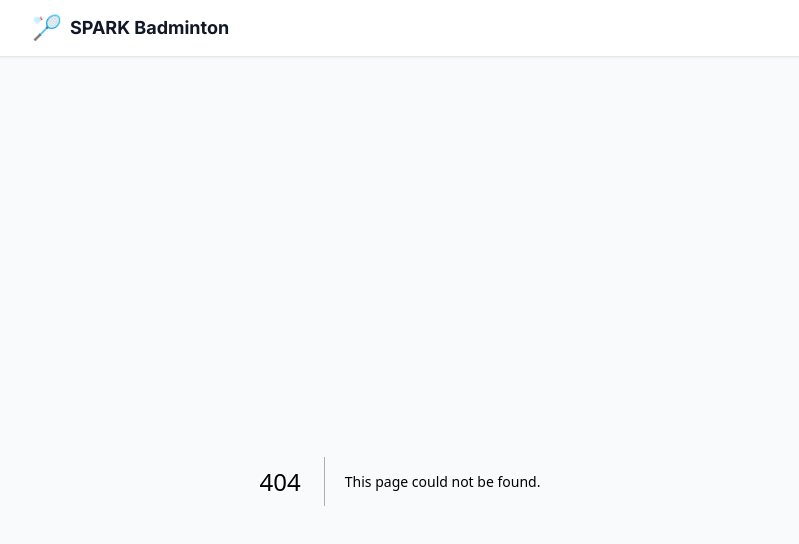
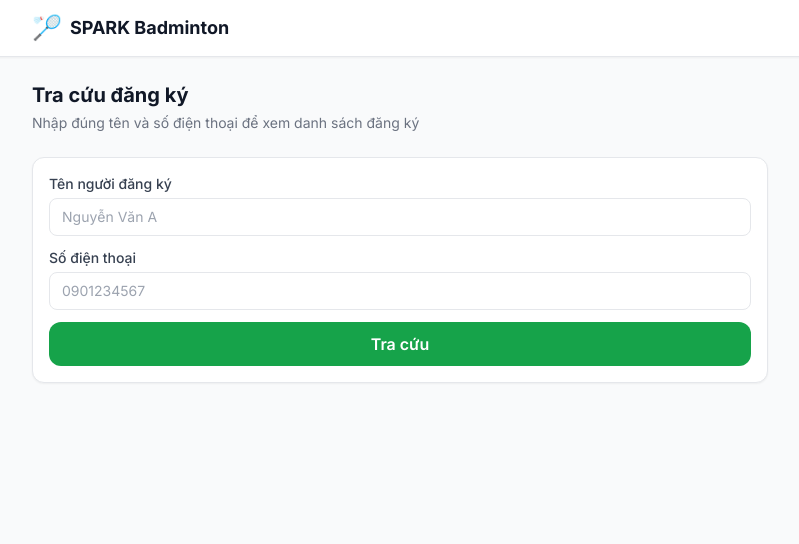
Before and after one commit to S-P-A-R-K-D-E-V/badminton, a Next.js app: page /my-registrations in a window 1280 px wide. Before the commit this address had no page. Shown: the top 544 px of the page, without its empty margins (240-1039 px from the left). Built offline with nearby package versions, Linux system fonts and the light colour scheme.

Commit message:
feat: tra cứu đăng ký theo tên + SĐT

```diff
--- /dev/null
+++ b/src/app/api/my-registrations/route.ts
@@ -0,0 +1,43 @@
+import { NextResponse } from 'next/server'
+import { prisma } from '@/lib/db'
+
+export async function GET(req: Request) {
+  const { searchParams } = new URL(req.url)
+  const name = searchParams.get('name')?.trim()
+  const phone = searchParams.get('phone')?.trim()
+
+  if (!name || !phone) {
+    return NextResponse.json({ error: 'Thiếu tên hoặc số điện thoại' }, { status: 400 })
+  }
+
+  const registrations = await prisma.registration.findMany({
+    where: {
+      registrantName: { equals: name, mode: 'insensitive' },
+      registrantPhone: phone,
+      status: 'CONFIRMED',
+    },
+    include: {
+      court: {
+        include: {
+          session: {
+            select: { title: true, date: true, startTime: true, location: true, status: true },
+          },
+        },
+      },
+    },
+    orderBy: { registeredAt: 'desc' },
+    take: 20,
+  })
+
+  return NextResponse.json(
+    registrations.map((r) => ({
+      id: r.id,
+      playerName: r.playerName,
+      isProxy: r.isProxy,
+      cancelToken: r.cancelToken,
+      registeredAt: r.registeredAt,
+      courtName: r.court.name,
+      session: r.court.session,
+    }))
+  )
+}
--- /dev/null
+++ b/src/app/my-registrations/page.tsx
@@ -0,0 +1,137 @@
+'use client'
+
+import { useState } from 'react'
+import { formatDate, formatTime, canCancelRegistration } from '@/lib/utils'
+import Link from 'next/link'
+
+type RegResult = {
+  id: string
+  playerName: string
+  isProxy: boolean
+  cancelToken: string
+  registeredAt: string
+  courtName: string
+  session: {
+    title: string
+    date: string
+    startTime: string
+    location: string
+    status: string
+  }
+}
+
+export default function MyRegistrationsPage() {
+  const [name, setName] = useState('')
+  const [phone, setPhone] = useState('')
+  const [results, setResults] = useState<RegResult[] | null>(null)
+  const [loading, setLoading] = useState(false)
+  const [error, setError] = useState<string | null>(null)
+
+  async function handleSearch(e: React.FormEvent) {
+    e.preventDefault()
+    setLoading(true)
+    setError(null)
+    setResults(null)
+    try {
+      const res = await fetch(
+        `/api/my-registrations?name=${encodeURIComponent(name)}&phone=${encodeURIComponent(phone)}`
+      )
+      const data = await res.json()
+      if (!res.ok) setError(data.error ?? 'Có lỗi xảy ra')
+      else setResults(data)
+    } catch {
+      setError('Lỗi kết nối, thử lại sau')
+    } finally {
+      setLoading(false)
+    }
+  }
+
+  return (
+    <div className="flex flex-col gap-6">
+      <div>
+        <h1 className="text-xl font-bold text-gray-900 mb-1">Tra cứu đăng ký</h1>
+        <p className="text-sm text-gray-500">Nhập đúng tên và số điện thoại để xem danh sách đăng ký</p>
+      </div>
+
+      <form onSubmit={handleSearch} className="bg-white rounded-xl border shadow-sm p-4 flex flex-col gap-3">
+        <div>
+          <label className="text-sm font-medium text-gray-700 block mb-1">Tên người đăng ký</label>
+          <input
+            value={name}
+            onChange={(e) => setName(e.target.value)}
+            placeholder="Nguyễn Văn A"
+            required
+            className="w-full border rounded-lg px-3 py-2 text-sm focus:outline-none focus:ring-2 focus:ring-green-500"
+          />
+        </div>
+        <div>
+          <label className="text-sm font-medium text-gray-700 block mb-1">Số điện thoại</label>
+          <input
+            value={phone}
+            onChange={(e) => setPhone(e.target.value)}
+            placeholder="0901234567"
+            required
+            className="w-full border rounded-lg px-3 py-2 text-sm focus:outline-none focus:ring-2 focus:ring-green-500"
+          />
+        </div>
+        <button
+          type="submit"
+          disabled={loading}
+          className="w-full py-2.5 rounded-xl bg-green-600 text-white font-semibold hover:bg-green-700 disabled:opacity-50 transition-colors"
+        >
+          {loading ? 'Đang tìm...' : 'Tra cứu'}
+        </button>
+      </form>
+
+      {error && (
+        <div className="bg-red-50 text-red-700 text-sm p-3 rounded-lg border border-red-200">{error}</div>
+      )}
+
+      {results !== null && (
+        results.length === 0 ? (
+          <div className="text-center py-10 text-gray-400">
+            <div className="text-4xl mb-2">🔍</div>
+            <p>Không tìm thấy đăng ký nào</p>
+          </div>
+        ) : (
+          <div className="flex flex-col gap-3">
+            <p className="text-sm text-gray-500">{results.length} đăng ký</p>
+            {results.map((r) => {
+              const canCancel = canCancelRegistration(r.session.date, r.session.startTime)
+              const sessionClosed = r.session.status !== 'OPEN'
+              return (
+                <div key={r.id} className="bg-white rounded-xl border shadow-sm p-4">
+                  <div className="flex items-start justify-between gap-2 mb-2">
+                    <div>
+                      <p className="font-semibold text-gray-900">{r.playerName}</p>
+                      {r.isProxy && (
+                        <p className="text-xs text-gray-400">Đăng ký hộ</p>
+                      )}
+                    </div>
+                    {canCancel && !sessionClosed ? (
+                      <Link
+                        href={`/cancel/${r.cancelToken}`}
+                        className="text-xs text-red-500 hover:underline shrink-0"
+                      >
+                        Hủy đăng ký
+                      </Link>
+                    ) : (
+                      <span className="text-xs text-gray-300 shrink-0">
+                        {sessionClosed ? 'Đã đóng' : 'Hết hạn hủy'}
+                      </span>
+                    )}
+                  </div>
+                  <div className="text-sm text-gray-600 flex flex-col gap-0.5">
+                    <p>📋 {r.session.title}</p>
+                    <p>📅 {formatDate(r.session.date)} · {formatTime(r.session.startTime)}</p>
+                    <p>🏸 Sân {r.courtName} · 📍 {r.session.location}</p>
+                  </div>
+                </div>
+              )
+            })}
+          </div>
+        )
+      )}
+    </div>
+  )
+}
--- a/src/app/page.tsx
+++ b/src/app/page.tsx
@@ -28,7 +28,12 @@
 
   return (
     <div>
-      <h1 className="text-2xl font-bold text-gray-900 mb-1">Lịch chơi sắp tới</h1>
+      <div className="flex items-center justify-between mb-1">
+        <h1 className="text-2xl font-bold text-gray-900">Lịch chơi sắp tới</h1>
+        <Link href="/my-registrations" className="text-sm text-green-600 hover:underline">
+          Tra cứu đăng ký
+        </Link>
+      </div>
       <p className="text-gray-500 text-sm mb-6">Chọn buổi chơi để đăng ký</p>
 
       {sessions.length === 0 ? (
--- a/src/app/session/[id]/page.tsx
+++ b/src/app/session/[id]/page.tsx
@@ -114,6 +114,12 @@
         >
           Về trang chủ
         </button>
+        <a
+          href="/my-registrations"
+          className="w-full py-2 rounded-lg border border-gray-200 text-gray-600 text-sm font-medium hover:bg-gray-50 transition-colors text-center block mt-2"
+        >
+          Tra cứu đăng ký của tôi
+        </a>
       </div>
     )
   }
```
